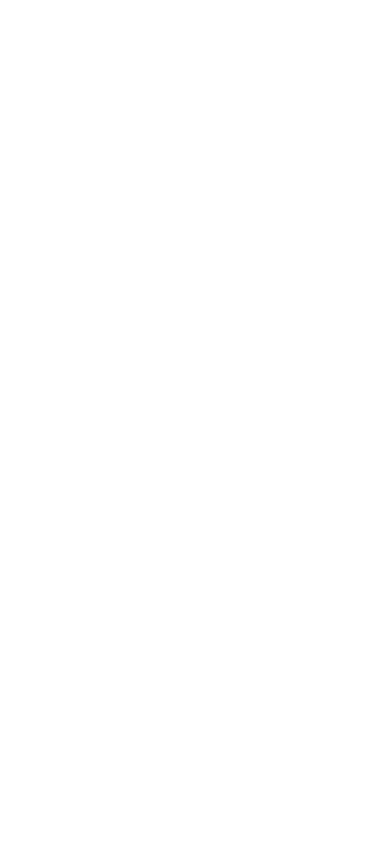
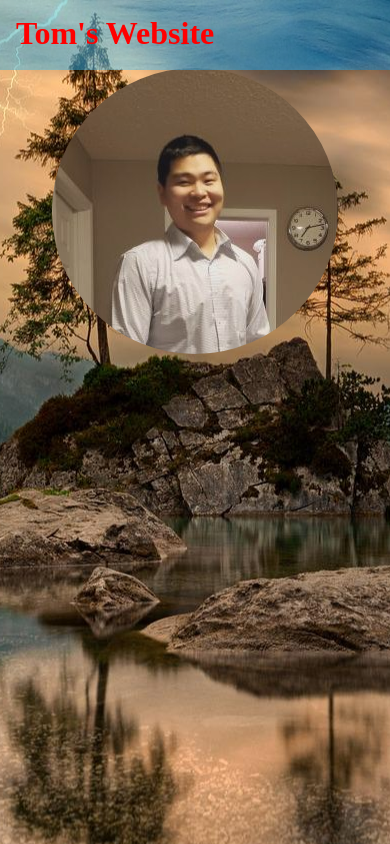
Before and after one commit to TomAltankhuyag/Website2.0, a plain HTML site: page index.html in a window 390 px wide. Shown: the top 844 px of the page. Drawn offline with Linux system fonts and the light colour scheme.

Commit message:
Initial Web push
Size responsive elements created

```diff
--- a/css/index.css
+++ b/css/index.css
@@ -0,0 +1,85 @@
+body {
+    margin: 0;
+    line-height: 3vh;
+
+}
+
+.clr {
+    clear: both;
+}
+
+.container {
+    margin: auto;
+    width: 80;
+    overflow: hidden;
+    opacity: 1;
+}
+
+.my-header {
+    position: fixed;
+    max-height: 70px;
+    height: 70px;
+    width: 100%;
+    z-index: 1;
+}
+
+#my-header {
+    /* background-color: blueviolet; */
+    position: absolute;
+    max-height: inherit;
+    height: 100%;
+    width: 100%;
+    background-image: url('../images/header-image.jpg');
+    opacity: 0.5;
+    z-index: 1;
+
+}
+
+.my-header h1 {
+
+    position: absolute;
+    padding-left: 0.5em;
+    color: red;
+    border-color: black;
+    opacity: 1;
+    z-index: 3;
+
+}
+
+.about-me {
+
+    background-image: url('../images/nature.jpg');
+    background-position: center;
+    position: relative;
+    min-height: 100vh;
+}
+
+
+
+#profile-picture {
+    position: absolute;
+    margin: auto;
+    max-height: 286px;
+    max-width: 286px;
+    width: 100vh;
+    height: auto;
+    top: 25%;
+    left: 50%;
+    transform: translate(-50%, -50%);
+    /* background-image: url('../images/profilePic.jpg'); */
+
+    /* background-repeat: no-repeat; */
+    /* top: 50%;
+    left: 50%;
+    transform: translate(-50%, -50%); */
+
+}
+
+.pImg {
+    /* position: center ; */
+    border-radius: 50%;
+
+    width: 100%;
+    height: 100%;
+    /* margin-left: 50%; */
+}
--- a/index.html
+++ b/index.html
@@ -1,12 +1,52 @@
 <!DOCTYPE html>
 <html lang="en">
+
 <head>
+    <link rel="stylesheet" href="./css/index.css">
     <meta charset="UTF-8">
+
     <meta http-equiv="X-UA-Compatible" content="IE=edge">
     <meta name="viewport" content="width=device-width, initial-scale=1.0">
     <title>Tom's Website</title>
 </head>
+
 <body>
-    <!-- hello -->
+
+    <div class="my-header">
+        <h1>Tom's Website</h1>
+        <div id="my-header"> </div>
+    </div>
+
+
+
+    <div class="about-me">
+        <div class="container">
+            <div id="profile-picture">
+                <img src="./images/profilePic.jpg" class="pImg">
+            </div>
+        </div>
+    </div>
+
+    <div class="about-me">
+        <div class="container">
+            <div id="profile-picture">
+                <img src="./images/profilePic.jpg" class="pImg">
+            </div>
+        </div>
+    </div>
+
+    <div class="about-me">
+        <div class="container">
+            <div id="profile-picture">
+                <img src="./images/profilePic.jpg" class="pImg">
+            </div>
+        </div>
+    </div>
+
+
+
+
+    <!-- hello skrrr -->
 </body>
+
 </html>
```
Also changed, not shown: images/header-image.jpg (added), images/nature.jpg (added), images/profilePic.jpg (added).
